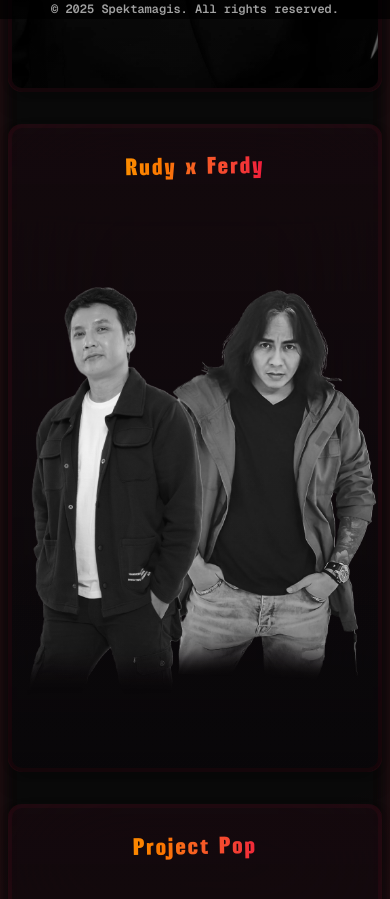
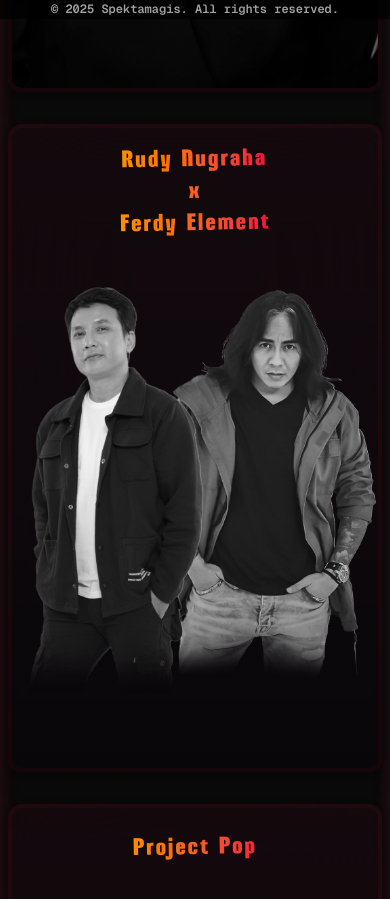
Before and after one commit to alfieqashwa/spekta-magis, a Next.js app: page /line-up in a window 390 px wide. Shown: the part 825-1724 px from the top of the page. Built offline with nearby package versions, Linux system fonts and the light colour scheme.

Commit message:
fix: reconfig mobile title

```diff
--- a/app/line-up/page.tsx
+++ b/app/line-up/page.tsx
@@ -10,7 +10,6 @@ export default function LineupPage() {
   const cards = [
     {
       title: "Raisa",
-      titleMobile: "Raisa",
       imageUrl: "/line-up/raisa-bw.jpg",
       alt: "Raisa",
       variant: "rose",
@@ -18,7 +17,7 @@ export default function LineupPage() {
     },
     {
       title: "Rudy x Ferdy",
-      titleMobile: "Rudy x Ferdy",
+      titleMobile: ["Rudy Nugraha", "Ferdy Element"],
       imageUrl: "/line-up/rudy-ferdy-potrait.png",
       alt: "Rudy x Ferdy",
       variant: "rose",
@@ -26,7 +25,6 @@ export default function LineupPage() {
     },
     {
       title: "Project Pop",
-      titleMobile: "Project Pop",
       imageUrl: "/line-up/project-pop-landscape.png",
       alt: "Project Pop",
       variant: "rose",
--- a/components/ui/pulse-card.tsx
+++ b/components/ui/pulse-card.tsx
@@ -10,7 +10,7 @@ const magurie = localFont({
 });
 export interface CardProps {
   title: string;
-  titleMobile?: string;
+  titleMobile?: string | string[];
   imageUrl: string;
   alt: string;
   className?: string;
@@ -154,14 +154,27 @@ export function CardHoverEffect({
           title === "Project Pop" ? "w-full lg:w-11/12" : "w-full lg:w-10/12",
         )}
       >
+        {titleMobile ? (
+          <h3
+            className={cn(
+              "relative z-20 flex -rotate-1 flex-col bg-gradient-to-r from-amber-500 from-25% to-rose-600 to-75% bg-clip-text pt-4 text-2xl tracking-widest text-transparent lg:hidden",
+              magurie.className,
+            )}
+          >
+            <span className="whitespace-nowrap">{titleMobile?.[0]}</span>
+            <span>x</span>
+            <span className="whitespace-nowrap">{titleMobile?.[1]}</span>
+          </h3>
+        ) : (
           <h3
             className={cn(
               "relative z-20 -rotate-1 bg-gradient-to-r from-amber-500 from-25% to-rose-600 to-75% bg-clip-text pt-6 text-2xl tracking-widest whitespace-nowrap text-transparent lg:hidden",
               magurie.className,
             )}
           >
-          {titleMobile}
+            {title}
           </h3>
+        )}
         <Image
           src={
             title === "Project Pop"
```
Lines whose indentation alone changed are shown as unchanged.
